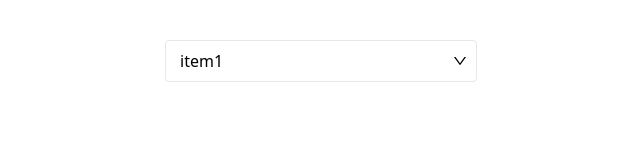
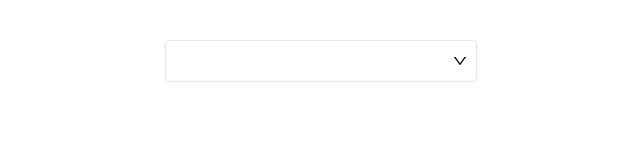
Before and after one commit to Rankvet-Developer/task, a React (Vite) app: page / in a window 1280 px wide. Shown: the top 160 px of the page, without its empty margins (319-959 px from the left). Built offline with nearby package versions, Linux system fonts and the light colour scheme.

Commit message:
select div

```diff
--- a/src/components/Select.tsx
+++ b/src/components/Select.tsx
@@ -1,71 +1,141 @@
-import React, { useEffect, useState } from 'react'
-import {AiOutlineDown} from "react-icons/ai"
-
-let divOption=[
-    {
-        id: 1,
-        data: 'a1'
-    },
-    {
-        id: 2,
-        data: 'a2'
-    },
-    {
-        id: 3,
-        data: 'a3'
-    },
-    {
-        id: 4,
-        data: 'a4'
-    },
-]
+import React, { useEffect, useState } from "react";
+import { AiOutlineDown } from "react-icons/ai";
+import { RxCross2 } from "react-icons/rx";
+// let divOption = [
+//   {
+//     data: "a1",
+//   },
+//   {
+//     data: "a2",
+//   },
+//   {
+//     data: "a3",
+//   },
+//   {
+//     data: "a4",
+//   },
+// ];
 
 export default function Select() {
-    const [focus, setFocus] = useState(false)
-    const [inputFocus, setInputFocus] = useState(false)
-    const [addDiv, setAddDiv] = useState(['item1'])
-    const handleArray = (e:any) => {
-        setAddDiv(items => [...items, e?.target.textContent])
+  const [focus, setFocus] = useState(false);
+  const [value, changeValue] = useState("");
+  const [tags, setTags] = useState<string[]>([]);
+  const [show, setShow] = useState(false);
+  const [divOption, setDivOption] = useState([
+    { data: "a1" },
+    { data: "a2" },
+    { data: "a3" },
+    { data: "a4" },
+  ]);
+
+  const [insert, setInsert] = useState(null);
+
+  const addTags = (e: any) => {
+    // console.log(e.target.value);
+    // if (e.key === "Enter" && e.target.value !== "") {
+    //   // setDivOption(prevState => [...prevState, {data:e.target.value}]);
+    //   setTags([...tags, e?.target.value, insert]);
+    //   //   tags.filter((item) => setDivOption(item => [...item, {data}]) )
+    //   e.target.value = "";
+    // } else {
+    //   if (tags.indexOf(e.target.textContent) === -1) {
+    //     setTags([...tags, e.target.textContent]);
+    //   }
+    // }
+  };
+  console.log(tags)
+  const removeTags = (indexRemove: any) => {
+    setTags(tags.filter((_, index) => index !== indexRemove));
+  };
+
+  const handleToggle = (e:any, indexRemove: any) => {
+    if (e.key === "Enter" && e.target.value !== "") {
+        // setDivOption(prevState => [...prevState, {data:e.target.value}]);
+        setTags([...tags, e?.target.value, insert]);
+        //   tags.filter((item) => setDivOption(item => [...item, {data}]) )
+        e.target.value = "";
       }
-    useEffect(()=>{
-        let handleDiv = ()=>{
-            setFocus(false)
+    if (tags.indexOf(e.target.textContent) === -1) {
+      setTags([...tags, e.target.textContent]);
     }
-        document.addEventListener('mouseup',handleDiv)
-    },[])
-
+     else {
+      setTags(tags.filter((_, index) => index !== indexRemove));
+    }
+  };
+  console.log(tags)
+  useEffect(() => {
+    let handleDiv = () => {
+      setFocus(false);
+    };
+    document.addEventListener("mouseup", handleDiv);
+  }, []);
+  //   console.log(value)
   return (
-    <section className='w-1/4 mx-auto px-1 mt-10'>
-        <div className='flex justify-between items-center border rounded p-2' onClick={()=> setFocus(true)}>
-            <div className='flex'>
-                <input type="text" name="" id="" className={`${inputFocus ? 'w-ull' : 'w-0.5'} border-none outline-none`} onFocus={() => setInputFocus(true)}/>
-                <div className='flex flex-wrap'>
-
-                {
-                    addDiv.map((item, index) =>{
-                        return(
-                            <span key={index} className='mx-1'>{item}</span>
-                        )
-                    })
-                }
+    <section className="w-1/4 mx-auto px-1 mt-10">
+      <div
+        className="flex justify-between items-center border rounded p-2"
+        onClick={() => setFocus(true)}
+      >
+        <div className="flex">
+          <div className="flex flex-wrap gap-1">
+            {tags.map((item, index) => {
+              return (
+                <div
+                  key={index}
+                  className="flex items-center bg-[#f0f0f0] rounded mx-1"
+                >
+                  <span className="mx-1">{item}</span>
+                  <RxCross2
+                    size={15}
+                    className="cursor-pointer"
+                    onClick={() => removeTags(index)}
+                  />
+                </div>
+              );
+            })}
+          </div>
+          <div className="inline-flex">
+            <div
+              className={`w-${Math.min(Math.max(value.length, 2), 50) + "ch"}`}
+            >
+              <input
+                type="text"
+                // value={value}
+                // onChange={(event) => {
+                //   changeValue(event.target.value);
+                // }}
+                onChange={(e) => setInsert(e.target.value as any)}
+                className="outline-none border-none w-full min-w-[4px]"
+                // onKeyUp={(e) => (e.key === "Enter" ? addTags(e) : null)}
+              />
+            </div>
           </div>
         </div>
         <div>
-
           <span>
-                <AiOutlineDown/>
+            <AiOutlineDown />
           </span>
         </div>
       </div>
-        <div className={`p-2 shadow mt-1 ${focus ? 'visible' : 'hidden'}`} >
-            {
-                divOption.map((item, index) =>{
-                    return(
-                        <div key={index} onClick={handleArray}>{item.data}</div>
-                    )
+      <div className={`p-2 shadow mt-1 ${focus ? "visible" : "hidden"}`}>
+        {insert ? (
+          <div className="cursor-pointer hover:bg-slate-100 hover:rounded p-1" onClick={(e) =>handleToggle(e)}>
+            {insert}
+          </div>
+        ) : (
+          divOption.map((item, index) => {
+            return (
+              <div
+                key={index}
+                className="cursor-pointer hover:bg-slate-100 hover:rounded p-1"
+                onClick={(e) => handleToggle(e, index)}
+              >
+                {item.data}
+              </div>
+            );
           })
-            }
+        )}
       </div>
     </section>
-  )
+  );
 }
```
Lines whose indentation alone changed are shown as unchanged.
